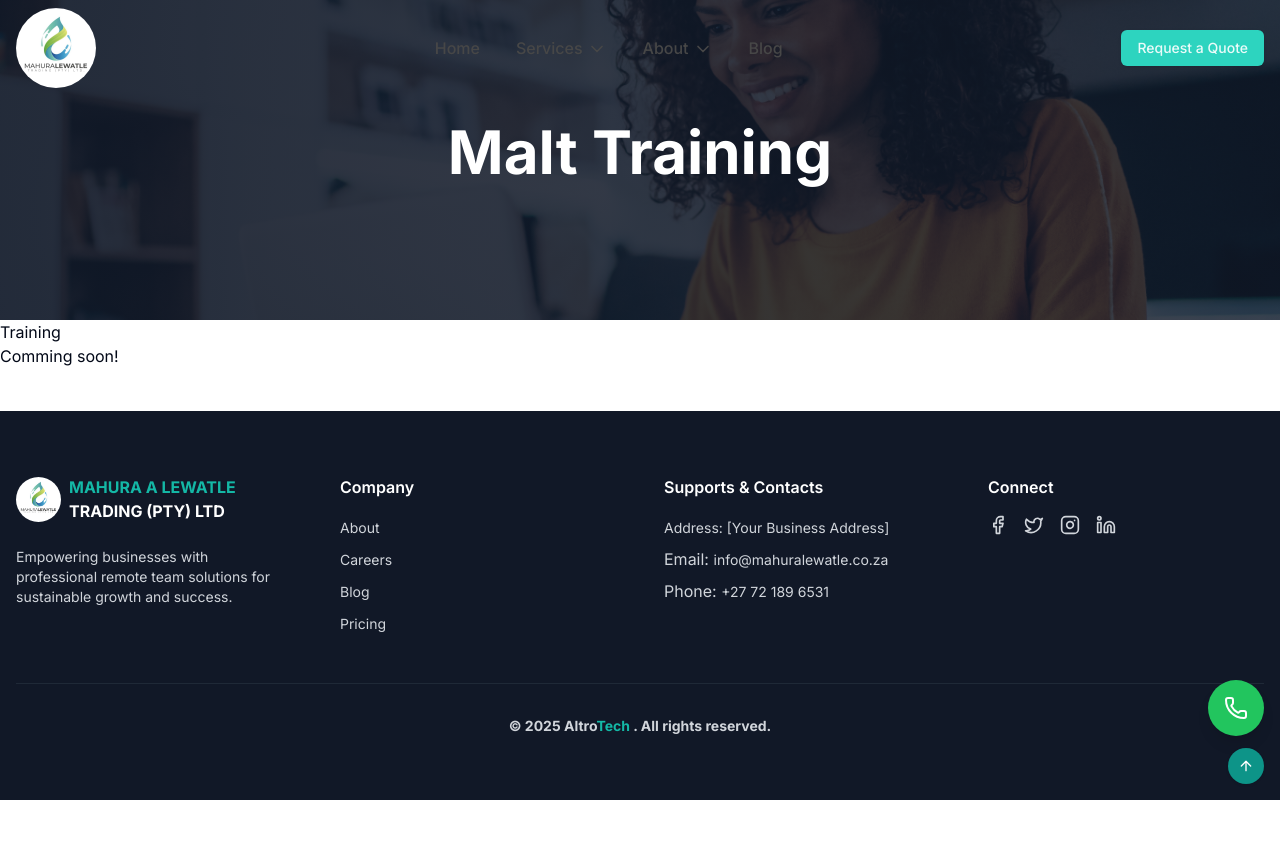
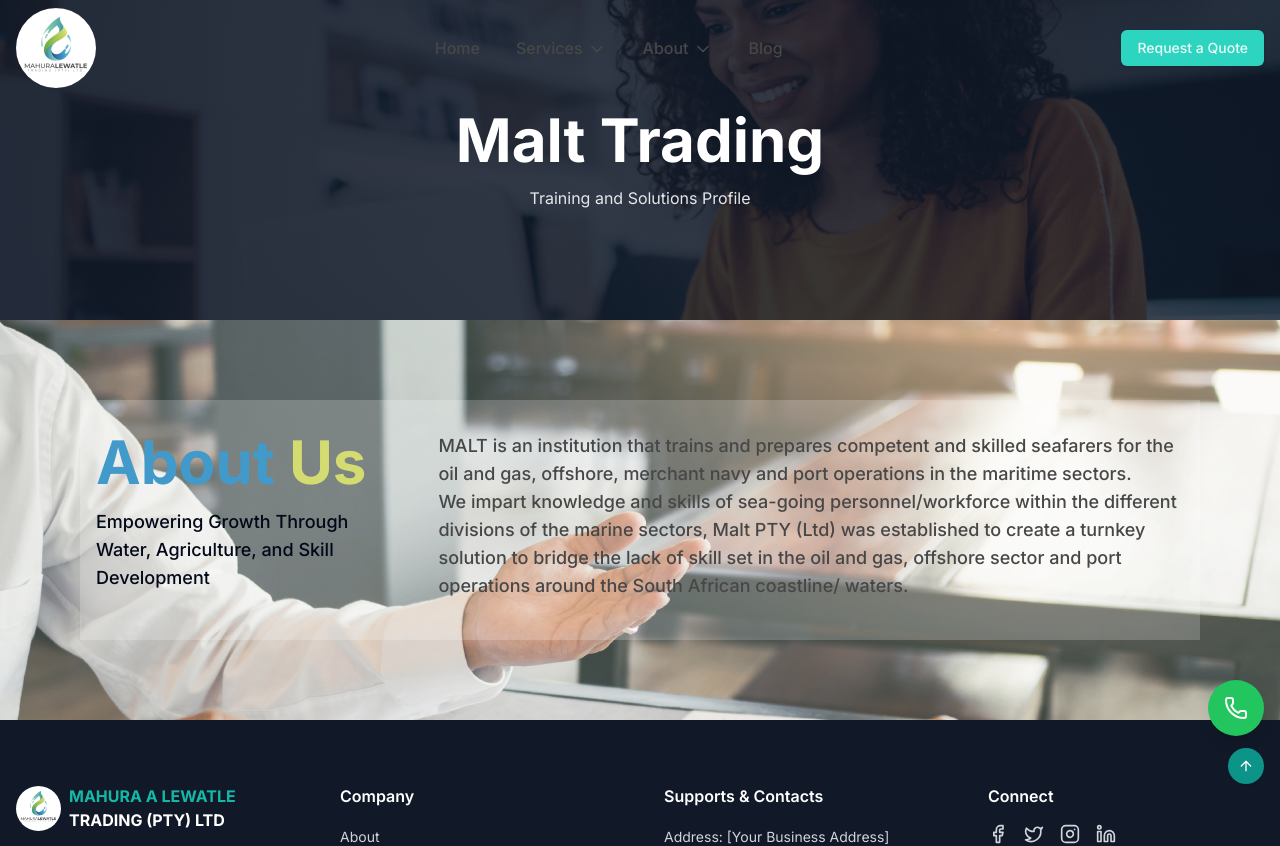
Before and after one commit to altrono/mahura-a-lewatle, a Next.js app: page /services/training in a window 1280 px wide. Shown: the top 846 px of the page. Before the commit the page ends 800 px from the top, so only its background shows below. Built offline with nearby package versions, Linux system fonts and the light colour scheme.

Commit message:
Implements MALT Trading section

```diff
--- a/src/app/(marketing)/about/page.tsx
+++ b/src/app/(marketing)/about/page.tsx
@@ -7,7 +7,7 @@
 export default function AboutPage() {
   return (
     <>
-      <CustomHero title="About Us" />
+      <CustomHero title="About Us"  />
       {/* <AboutContent /> */}
       <AboutStats />
       <AboutValues />
--- a/src/app/(marketing)/services/training/page.tsx
+++ b/src/app/(marketing)/services/training/page.tsx
@@ -1,11 +1,12 @@
+import { AboutTraining } from "@/components/marketing/about-training";
 import { CustomHero } from "@/components/marketing/custom-hero";
 
 const TrainingPage = () => {
     return (
       <>
-        <CustomHero title="Malt Training" />
-        <h1>Training</h1>
-        <p>Comming soon!</p>
+        <CustomHero title="Malt Trading" subTitle="Training and Solutions Profile" />
+        <AboutTraining />
+
 
 
       </>
--- /dev/null
+++ b/src/components/marketing/about-training.tsx
@@ -0,0 +1,38 @@
+"use client"
+
+import { motion } from "framer-motion"
+
+
+export function AboutTraining() {
+  return (
+
+            <section id="about-us" className="bg-white  bg-[url('/about.png')] bg-cover  bg-center] ">
+              <div className="px-4 flex  flex-col md:flex-row w-full h-full py-20 md:px-20 bg-white/20  min-h-[400px]">
+                <motion.div
+                  initial={{ opacity: 0, y: 50 }}
+                  whileInView={{ opacity: 1, y: 0 }}
+                  transition={{ duration: 0.5 }}
+                  viewport={{ once: true }}
+                  className="w-full px-4 bg-white/20"
+                >
+                  <h2 className="text-lightBlue text-4xl md:text-6xl font-bold mb-4 mt-8">About <span className="text-lightGreen">Us</span></h2>
+                  <p className="text-noir text-lg font-medium">Empowering Growth Through Water, Agriculture, and Skill Development</p>
+                </motion.div>
+                <motion.div
+                  initial={{ opacity: 0, y: 50 }}
+                  whileInView={{ opacity: 1, y: 0 }}
+                  transition={{ duration: 0.9 }}
+                  viewport={{ once: true }}
+                  className=" py-8 px-4 bg-white/20">
+                  <p className="text-noire font-medium text-lg">MALT is an institution that trains and prepares competent and skilled seafarers for the oil and gas, offshore, merchant navy and port operations in the maritime sectors.</p>
+                  <p className="text-noire font-medium text-lg">We impart knowledge and skills of sea-going personnel/workforce within the
+different divisions of the marine sectors,
+Malt PTY (Ltd) was established to create a turnkey solution to bridge the lack
+of skill set in the oil and gas, offshore sector and port operations around the
+South African coastline/ waters.</p>
+                </motion.div>
+              </div>
+            </section>
+
+  )
+}
--- a/src/components/marketing/custom-hero.tsx
+++ b/src/components/marketing/custom-hero.tsx
@@ -1,7 +1,7 @@
 "use client"
 import { motion } from "framer-motion"
 
-export function CustomHero({ title} : {title: string}) {
+export function CustomHero({ title, subTitle} : {title: string, subTitle?: string}) {
   return (
     <div className="relative min-h-[40vh] flex items-center justify-center">
       <div className="absolute inset-0 z-0">
@@ -21,6 +21,7 @@
         <h1 className="text-4xl md:text-5xl lg:text-6xl font-bold text-white mb-4">
           {title}
         </h1>
+        <p className="text-gray-200">{subTitle && subTitle}</p>
       </motion.div>
     </div>
   )
--- a/src/components/whatsapp-button.tsx
+++ b/src/components/whatsapp-button.tsx
@@ -4,8 +4,8 @@
 import { PhoneIcon as WhatsappIcon } from 'lucide-react'
 
 export function WhatsAppButton() {
-  const phoneNumber = "+27719250250" // Replace with your actual WhatsApp number
-  const message = "Hello, bienvenue a Mirasal (PTY) LTD!" // Pre-filled message
+  const phoneNumber = "+27721896531" // Replace with your actual WhatsApp number
+  const message = "Hello, welcome to MAHURALEWATLE (PTY) LTD!" // Pre-filled message
 
   const whatsappUrl = `https://wa.me/${phoneNumber}?text=${encodeURIComponent(message)}`
 
```
Also changed, not shown: public/New Prct (9).png (renamed from public/New Project (9).png), public/about.png (added).
